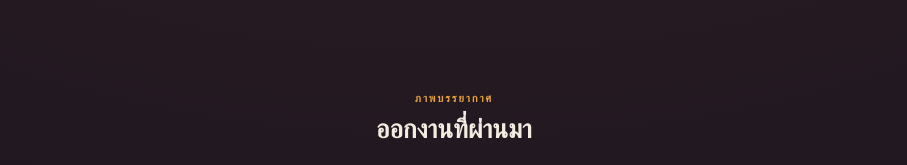
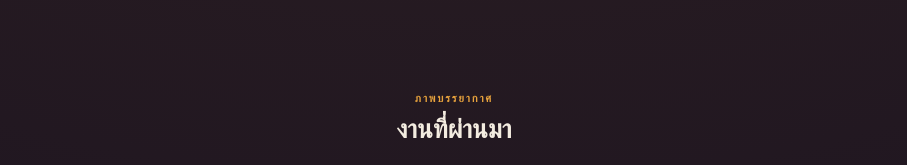
Before and after one commit to mellowbier/mr.mellow, a plain HTML site: page booking.html in a window 1280 px wide. Shown: the part 1042-1207 px from the top of the page, without its empty margins (186-1093 px from the left). Drawn offline with Linux system fonts and the light colour scheme.

Commit message:
Update booking.html

```diff
--- a/booking.html
+++ b/booking.html
@@ -230,7 +230,7 @@
   <section class="section">
     <div class="section-head">
       <div class="eyebrow">ภาพบรรยากาศ</div>
-      <h2 class="section-title">ออกงานที่ผ่านมา</h2>
+      <h2 class="section-title">งานที่ผ่านมา</h2>
     </div>
     <div class="photo-grid">
       <!-- ตัวอย่าง placeholder — แทนที่ด้วย <img src="..."> ทีหลัง -->
```
